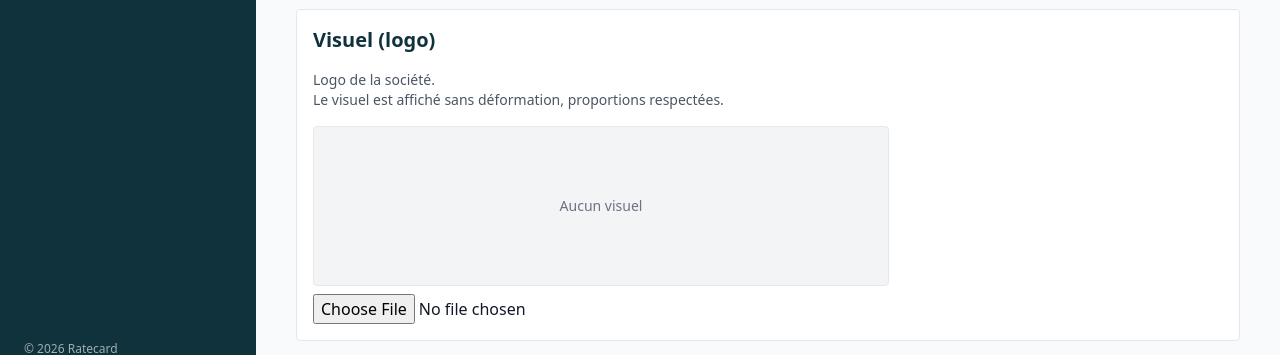
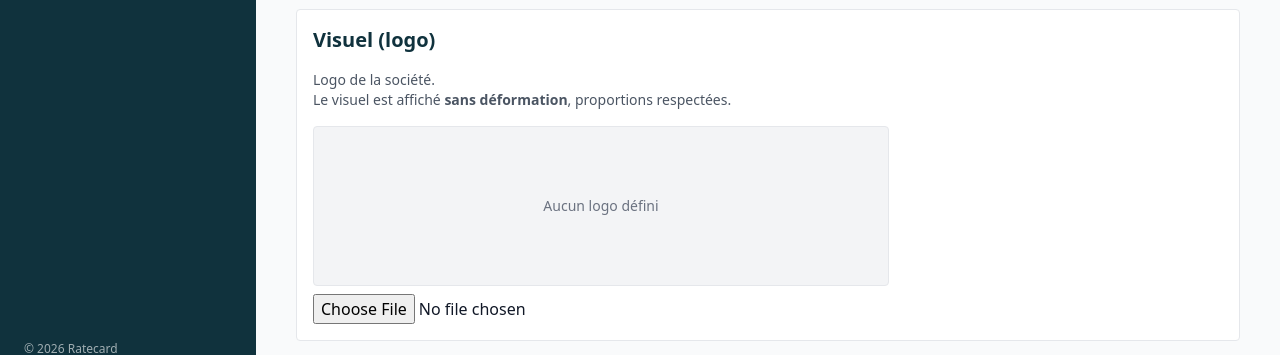
Before and after one commit to MisterFredo/ratecard, a Next.js app in the folder frontend/: page /admin/company/edit/1 in a window 1280 px wide. Shown: the part 858-1213 px from the top of the page. Built offline with nearby package versions, Linux system fonts and the light colour scheme; no server answers.

Commit message:
Update VisualSection.tsx

```diff
--- a/frontend/components/visuals/VisualSection.tsx
+++ b/frontend/components/visuals/VisualSection.tsx
@@ -6,7 +6,7 @@ import { api } from "@/lib/api";
 type Props = {
   entityId: string;
 
-  // 🔑 UN SEUL VISUEL : RECTANGLE
+  // 🔑 UN SEUL VISUEL : LOGO RECTANGLE (affiché en contain)
   rectUrl: string | null;
 
   onUpdated: (data: { rectangle: boolean }) => void;
@@ -35,7 +35,7 @@ export default function VisualSection({
   }
 
   // ---------------------------------------------------------
-  // UPLOAD — RECTANGLE ONLY
+  // UPLOAD — LOGO RECTANGLE
   // ---------------------------------------------------------
   async function upload(file: File) {
     setLoading(true);
@@ -56,9 +56,9 @@ export default function VisualSection({
     } catch (e) {
       console.error(e);
       alert("❌ Erreur upload visuel");
+    } finally {
+      setLoading(false);
     }
-
-    setLoading(false);
   }
 
   // ---------------------------------------------------------
@@ -73,24 +73,27 @@ export default function VisualSection({
       <p className="text-sm text-gray-600">
         Logo de la société.
         <br />
-        Le visuel est affiché sans déformation, proportions respectées.
+        Le visuel est affiché <strong>sans déformation</strong>, proportions
+        respectées.
       </p>
 
-      {loading && <p className="text-gray-500">Traitement…</p>}
+      {loading && (
+        <p className="text-sm text-gray-500">Traitement en cours…</p>
+      )}
 
-      {/* PREVIEW */}
+      {/* PREVIEW LOGO */}
       <div className="space-y-2">
         {rectUrl ? (
-          <div className="w-full max-w-xl h-40 bg-gray-50 border rounded flex items-center justify-center">
+          <div className="max-w-xl border rounded bg-white p-8 flex items-center justify-center">
             <img
               src={rectUrl}
               alt="Logo société"
-              className="max-h-28 max-w-[90%] object-contain"
+              className="max-h-40 w-auto object-contain"
             />
           </div>
         ) : (
-          <div className="w-full max-w-xl h-40 bg-gray-100 border rounded flex items-center justify-center text-sm text-gray-500">
-            Aucun visuel
+          <div className="max-w-xl h-40 bg-gray-100 border rounded flex items-center justify-center text-sm text-gray-500">
+            Aucun logo défini
           </div>
         )}
 
```
